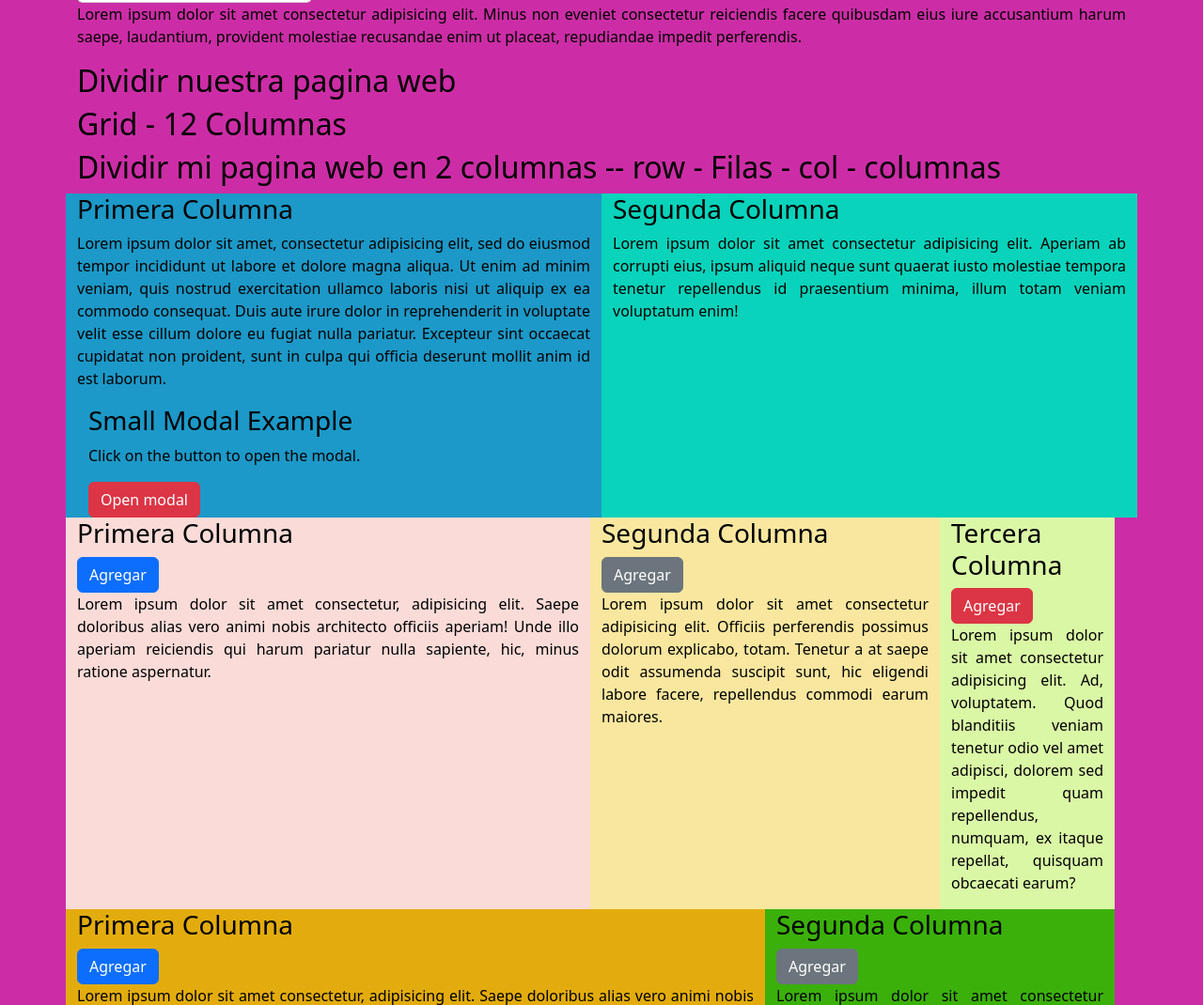
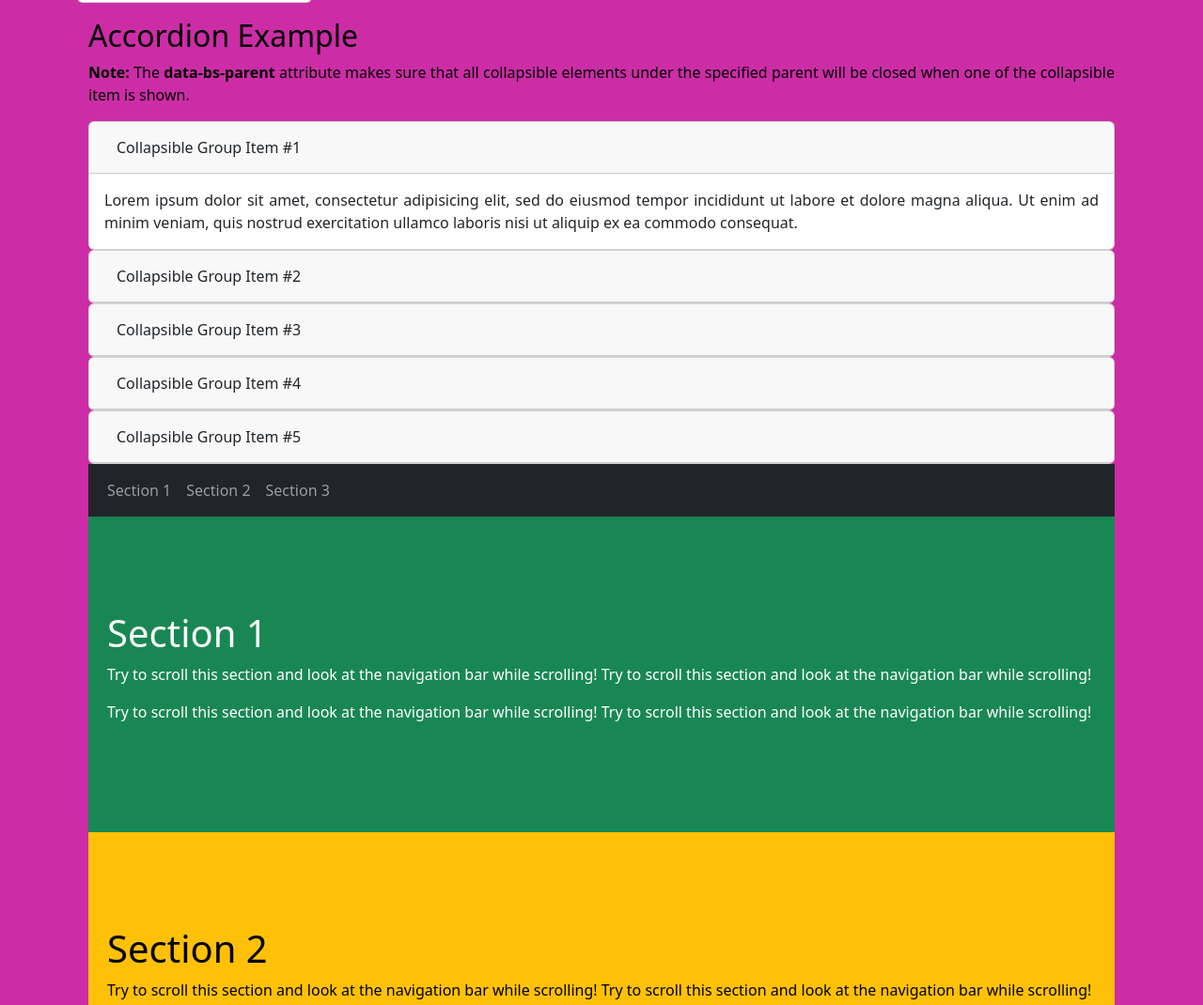
Before and after one commit to WilliamSilva2005/PruebaBootstrap, a plain HTML site: page index.html in a window 1280 px wide. Shown: the part 1435-2505 px from the top of the page at 94% size. Drawn offline with nearby package versions, Linux system fonts and the light colour scheme.

Commit message:
Punto positivo 8/10/2024

```diff
--- a/index.html
+++ b/index.html
@@ -13,26 +13,33 @@
 
 	<!-- Inicio OffCanvas -->
 	<div class="offcanvas offcanvas-start" id="demo2">
+
 		<div class="offcanvas-header">
   		<h1 class="offcanvas-title">Heading</h1>
     	<button type="button" class="btn-close" data-bs-dismiss="offcanvas"></button>
   	</div>
+
 		<div class="offcanvas-body">
   		<p>Facebook</p>
     	<p>Instagram</p>
     	<p>Twitter</p>
     	<button class="btn btn-secondary" type="button">Ver Mas</button>
   	</div>
+
 	</div>
 	<!-- Fin Offcanvas -->
 
+
 	<!-- Inicio del nav -->
 	<nav class="navbar navbar-expand-lg bg-warning">
+
 		<div class="container-fluid">
+
 			<a class="navbar-brand" href="#">Drapps</a>
 			<button class="navbar-toggler" type="button" data-bs-toggle="collapse" data-bs-target="#navbarSupportedContent" aria-controls="navbarSupportedContent" aria-expanded="false" aria-label="Toggle navigation">
  		 	<span class="navbar-toggler-icon"></span>
 			</button>
+
 			<div class="collapse navbar-collapse" id="navbarSupportedContent">
  			 	<ul class="navbar-nav me-auto mb-2 mb-lg-0">
 					<li class="nav-item">
@@ -54,9 +61,12 @@
    		 		</li>
 				</ul>
 			</div>
+
 		</div>
+
 	</nav>
 	<!-- Final del Nav -->
+
 
 	<!-- Inicio Modal 1 -->
 	<div class="modal" id="myModal">
@@ -201,7 +211,116 @@
     </div>
   </div>
   		<!-- Final Card -->
-		<p>Lorem ipsum dolor sit amet consectetur adipisicing elit. Minus non eveniet consectetur reiciendis facere quibusdam eius iure accusantium harum saepe, laudantium, provident molestiae recusandae enim ut placeat, repudiandae impedit perferendis.</p>
+
+  		<!-- Inicio acordeon -->
+      <div class="container mt-3">
+        <h2>Accordion Example</h2>
+        <p><strong>Note:</strong> The <strong>data-bs-parent</strong> attribute makes sure that all collapsible elements under the specified parent will be closed when one of the collapsible item is shown.</p>
+        <div id="accordion">
+          <div class="card">
+            <div class="card-header">
+              <a class="btn" data-bs-toggle="collapse" href="#collapseOne">
+                Collapsible Group Item #1
+              </a>
+            </div>
+            <div id="collapseOne" class="collapse show" data-bs-parent="#accordion">
+              <div class="card-body">
+                Lorem ipsum dolor sit amet, consectetur adipisicing elit, sed do eiusmod tempor incididunt ut labore et dolore magna aliqua. Ut enim ad minim veniam, quis nostrud exercitation ullamco laboris nisi ut aliquip ex ea commodo consequat.
+              </div>
+            </div>
+          </div>
+          <div class="card">
+            <div class="card-header">
+              <a class="collapsed btn" data-bs-toggle="collapse" href="#collapseTwo">
+              Collapsible Group Item #2
+            </a>
+            </div>
+            <div id="collapseTwo" class="collapse" data-bs-parent="#accordion">
+              <div class="card-body">
+                Lorem ipsum dolor sit amet, consectetur adipisicing elit, sed do eiusmod tempor incididunt ut labore et dolore magna aliqua. Ut enim ad minim veniam, quis nostrud exercitation ullamco laboris nisi ut aliquip ex ea commodo consequat.
+              </div>
+            </div>
+          </div>
+          <div class="card">
+            <div class="card-header">
+              <a class="collapsed btn" data-bs-toggle="collapse" href="#collapseThree">
+                Collapsible Group Item #3
+              </a>
+            </div>
+            <div id="collapseThree" class="collapse" data-bs-parent="#accordion">
+              <div class="card-body">
+                Lorem ipsum dolor sit amet, consectetur adipisicing elit, sed do eiusmod tempor incididunt ut labore et dolore magna aliqua. Ut enim ad minim veniam, quis nostrud exercitation ullamco laboris nisi ut aliquip ex ea commodo consequat.
+              </div>
+            </div>
+          </div>
+          <div class="card">
+            <div class="card-header">
+              <a class="collapsed btn" data-bs-toggle="collapse" href="#collapseFour">
+                Collapsible Group Item #4
+              </a>
+            </div>
+            <div id="collapseFour" class="collapse" data-bs-parent="#accordion">
+              <div class="card-body">
+                Lorem ipsum dolor sit amet, consectetur adipisicing elit, sed do eiusmod tempor incididunt ut labore et dolore magna aliqua. Ut enim ad minim veniam, quis nostrud exercitation ullamco laboris nisi ut aliquip ex ea commodo consequat.
+              </div>
+            </div>
+          </div>
+          <div class="card">
+            <div class="card-header">
+              <a class="collapsed btn" data-bs-toggle="collapse" href="#collapseFive">
+                Collapsible Group Item #5
+              </a>
+            </div>
+            <div id="collapseFive" class="collapse" data-bs-parent="#accordion">
+              <div class="card-body">
+                Lorem ipsum dolor sit amet, consectetur adipisicing elit, sed do eiusmod tempor incididunt ut labore et dolore magna aliqua. Ut enim ad minim veniam, quis nostrud exercitation ullamco laboris nisi ut aliquip ex ea commodo consequat.
+              </div>
+            </div>
+          </div>
+        </div>
+      </div>
+    <!-- Fin acordeon -->
+
+    <!-- Inicio scrollspy -->
+    <div class="container-fluid">
+     <nav class="navbar navbar-expand-sm bg-dark navbar-dark fixed-button">
+      <div class="container-fluid">
+        <ul class="navbar-nav">
+          <li class="nav-item">
+            <a class="nav-link" href="#section1">Section 1</a>
+          </li>
+          <li class="nav-item">
+            <a class="nav-link" href="#section2">Section 2</a>
+          </li>
+          <li class="nav-item">
+            <a class="nav-link" href="#section3">Section 3</a>
+          </li>
+        </ul>
+      </div>
+    </nav>
+
+    <div id="section1" class="container-fluid bg-success text-white" style="padding:100px 20px;">
+      <h1>Section 1</h1>
+      <p>Try to scroll this section and look at the navigation bar while scrolling! Try to scroll this section and look at the navigation bar while scrolling!</p>
+      <p>Try to scroll this section and look at the navigation bar while scrolling! Try to scroll this section and look at the navigation bar while scrolling!</p>
+    </div>
+
+    <div id="section2" class="container-fluid bg-warning" style="padding:100px 20px;">
+      <h1>Section 2</h1>
+      <p>Try to scroll this section and look at the navigation bar while scrolling! Try to scroll this section and look at the navigation bar while scrolling!</p>
+      <p>Try to scroll this section and look at the navigation bar while scrolling! Try to scroll this section and look at the navigation bar while scrolling!</p>
+    </div>
+
+    <div id="section3" class="container-fluid bg-secondary text-white" style="padding:100px 20px;">
+      <h1>Section 3</h1>
+      <p>Try to scroll this section and look at the navigation bar while scrolling! Try to scroll this section and look at the navigation bar while scrolling!</p>
+      <p>Try to scroll this section and look at the navigation bar while scrolling! Try to scroll this section and look at the navigation bar while scrolling!</p>
+    </div>
+
+
+    </div>
+
+    <!-- Fin scrollspy -->
 
 		<h2>Dividir nuestra pagina web</h2>
 
```
Lines whose indentation alone changed are shown as unchanged.
